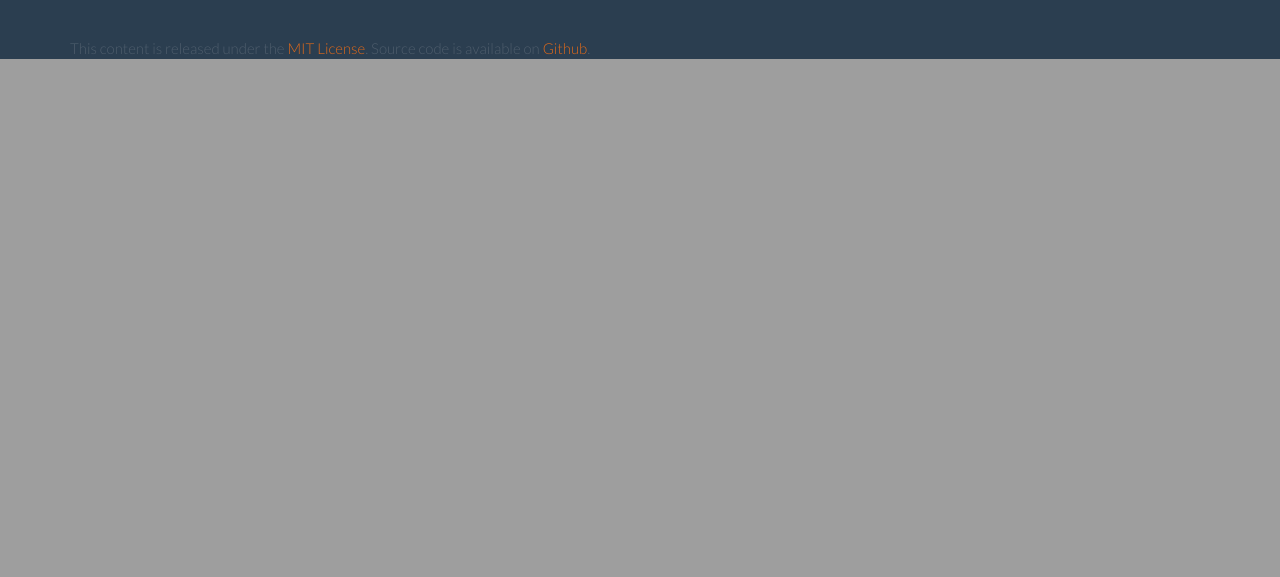
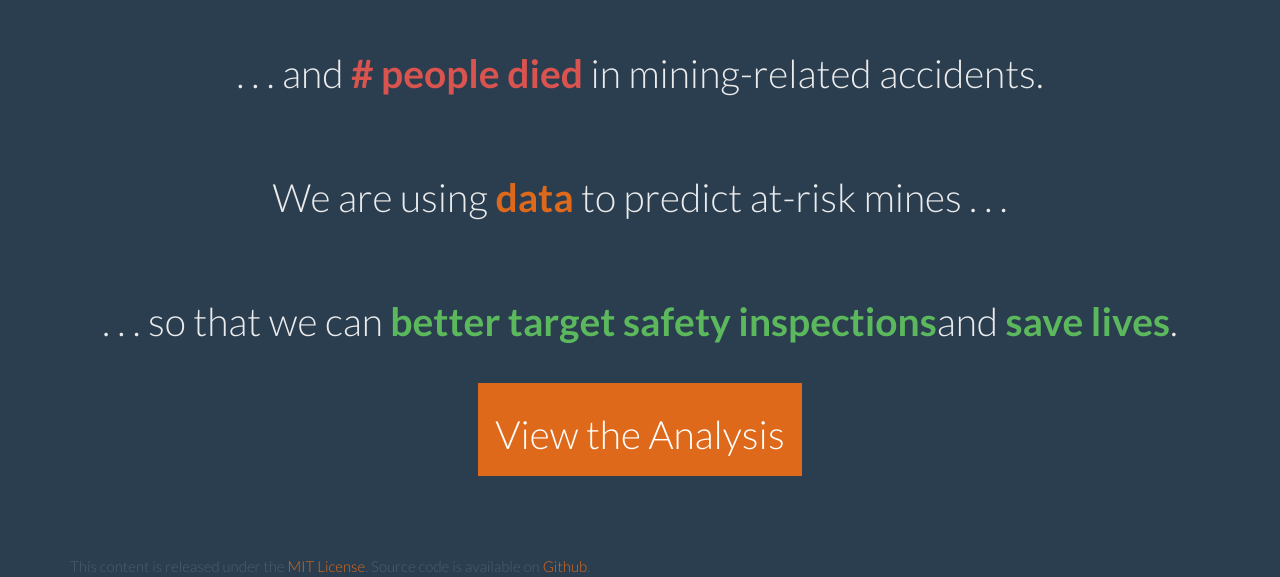
Before and after one commit to tmsgost/Bayes_Impact, a Flask app: template website/flask/minedata/templates/index.html in a window 1280 px wide. Shown: the part 1107-1684 px from the top of the page. Before the commit the page ends 1166 px from the top, so only its background shows below. Run offline with Flask 2, Linux system fonts and the light colour scheme; the template is opened without the code that fills it, so the values that code supplies are empty; parts of the project's set-up code (start-up, migrations or seed data) failed here and were passed over; some libraries are stand-ins or nearby versions.

Commit message:
badass homepage

```diff
--- a/website/flask/minedata/static/custom.css
+++ b/website/flask/minedata/static/custom.css
@@ -14,3 +14,14 @@
     display: block;
     margin: 20px auto;
 }
+
+.center {
+    display: block;
+    text-align: center;
+}
+
+.whoa {
+    display: block;
+    text-align: center;
+    padding: 30px 0;
+}
--- a/website/flask/minedata/templates/index.html
+++ b/website/flask/minedata/templates/index.html
@@ -7,16 +7,20 @@
 {% block content %}
 <div class="row">
     <div class="col-sm-12">
-        <h1>A Look at Mines in the USA</h1>
-        <p>
-            A project for the <a href="http://bayesimpact.org">Bayes Impact 2014 Hackathon</a>. We seek to analyze <a href="http://www.msha.gov/OpenGovernmentData/OGIMSHA.asp">Department of Labor open data about mines in the United States</a>.
-        </p>
-    </div>
-</div>
-<div class="row">
-    <div class="col-sm-12">
-        <h2 class="page-header">Mine Locations</h2>
+
+        <h1 class="whoa">There are <strong class="text-info">85,000</strong> mines in the United States</h1>
         <div id="map"></div>
+
+        <h1 class="whoa">In 2013,  <strong class="text-warning"># violations were issued</strong> by goverment inspectors . . .  </h1>
+        <h1 class="whoa">. . . and  <strong class="text-danger"># people died</strong> in mining-related accidents. </h1>
+
+
+        <h1 class="whoa">We are using <strong class="text-primary">data</strong> to predict at-risk mines . . . </h1>
+        <h1 class="whoa">. . . so that we can <strong class="text-success">better target safety inspections</strong>and <strong class="text-success">save lives</strong>.</h1>
+
+            <div class="center">
+                <a class="btn btn-primary btn-large strong" href="/model/"><h1>View the Analysis</h1></a>
+            </div>
     </div>
 </div>
 <script>
```
